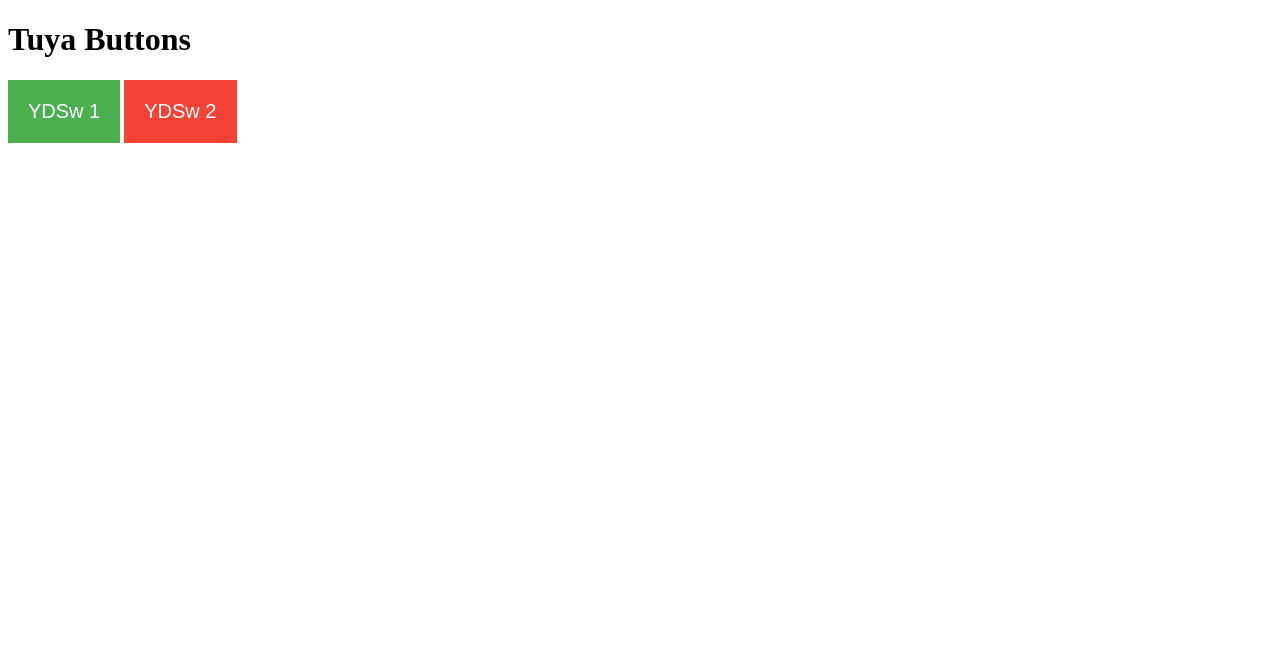
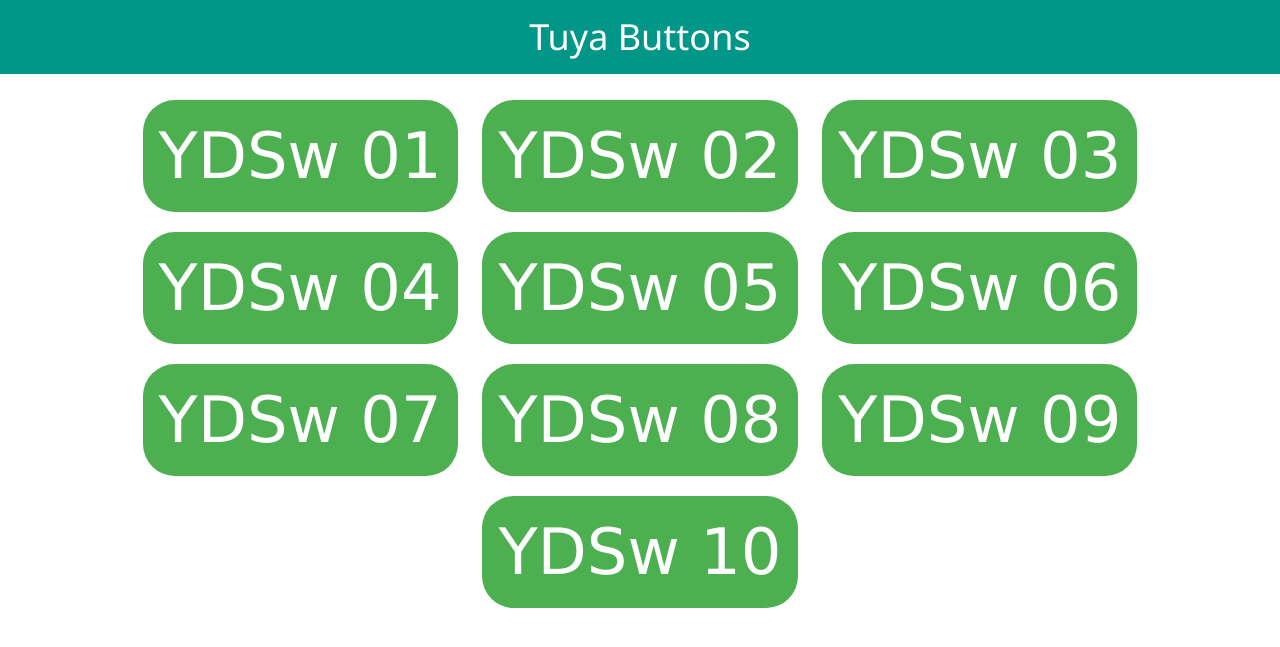
Before and after one commit to Gfiles/btnsTuya, a Flask app: page / in a window 1280 px wide. Shown: the top 647 px of the page. Run offline with Flask 3, Linux system fonts and the light colour scheme.

Commit message:
Update html look

```diff
--- a/templates/index.html
+++ b/templates/index.html
@@ -1,8 +1,13 @@
 <!DOCTYPE html>
 <html>
     <head>
+        <link rel="stylesheet" href="https://www.w3schools.com/w3css/4/w3.css">
         <title>Tuya Switches</title>
         <style>
+            .w3-button {
+                margin: 10px;
+                /* Other button styles */
+            }
             .button {
                 padding: 20px;
                 font-size: 20px;
@@ -17,15 +22,27 @@
 
             }
 
-            .button.off {
+            .w3-button.off {
                 background-color: #f44336;
             }
         </style>
     </head>
     <body>
-        <h1>Tuya Buttons</h1>
-        <button class="button" id="1" onclick="executeBatch(this)">YDSw 1</button>
-        <button class="button" id="2" onclick="executeBatch(this)">YDSw 2</button>
+        <div class="w3-container w3-teal w3-center">
+            <h1>Tuya Buttons</h1>
+        </div>
+        <div class="w3-center w3-row-padding w3-panel">
+            <button class="w3-button w3-round-xxlarge w3-jumbo w3-green w3-ripple" id="1" onclick="executeBatch(this)">YDSw 01</button>
+            <button class="w3-button w3-round-xxlarge w3-jumbo w3-green w3-ripple" id="2" onclick="executeBatch(this)">YDSw 02</button>
+            <button class="w3-button w3-round-xxlarge w3-jumbo w3-green w3-ripple" id="1" onclick="executeBatch(this)">YDSw 03</button>
+            <button class="w3-button w3-round-xxlarge w3-jumbo w3-green w3-ripple" id="2" onclick="executeBatch(this)">YDSw 04</button>
+            <button class="w3-button w3-round-xxlarge w3-jumbo w3-green w3-ripple" id="1" onclick="executeBatch(this)">YDSw 05</button>
+            <button class="w3-button w3-round-xxlarge w3-jumbo w3-green w3-ripple" id="2" onclick="executeBatch(this)">YDSw 06</button>
+            <button class="w3-button w3-round-xxlarge w3-jumbo w3-green w3-ripple" id="1" onclick="executeBatch(this)">YDSw 07</button>
+            <button class="w3-button w3-round-xxlarge w3-jumbo w3-green w3-ripple" id="2" onclick="executeBatch(this)">YDSw 08</button>
+            <button class="w3-button w3-round-xxlarge w3-jumbo w3-green w3-ripple" id="1" onclick="executeBatch(this)">YDSw 09</button>
+            <button class="w3-button w3-round-xxlarge w3-jumbo w3-green w3-ripple" id="2" onclick="executeBatch(this)">YDSw 10</button>
+        </div>
         <script>
             function executeBatch(btn) {
                 var xhr = new XMLHttpRequest();
@@ -59,7 +76,6 @@
                         const btn = document.getElementById('1');
                         state.forEach(btnState);
                         //button.textContent = state;
-
                     });
             }
 
```
